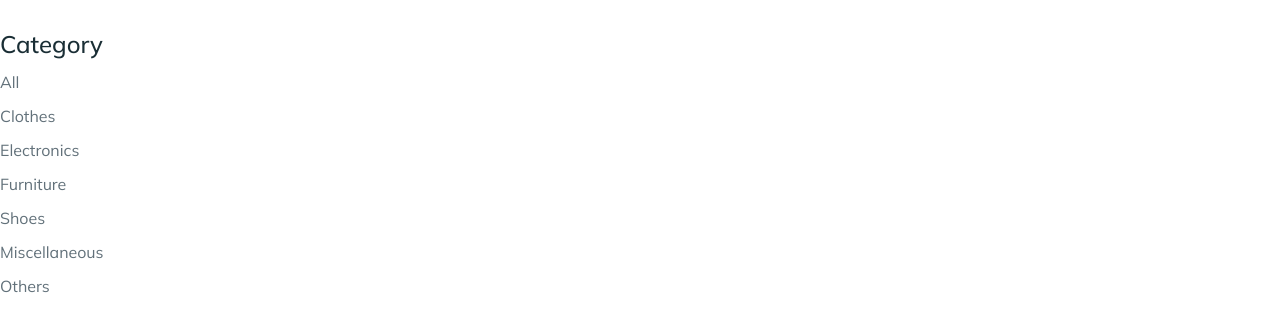
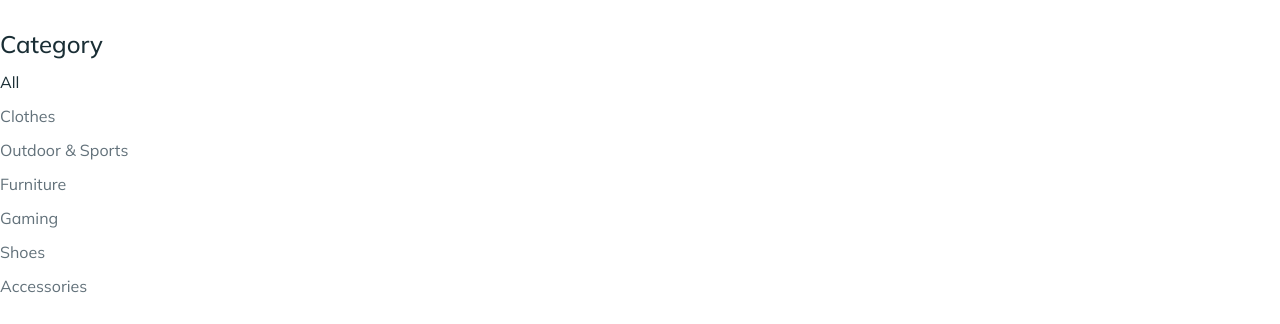
Before and after one commit to andrijaweb/ecommerce-app, a React (Vite) app: page /store in a window 1280 px wide. Shown: the part 628-952 px from the top of the page. Built offline with nearby package versions, Linux system fonts and the light colour scheme; no server answers; the database is empty.

Commit message:
Implemented reusable filters structure, no api side yet

```diff
--- /dev/null
+++ b/src/components/Filter.tsx
@@ -0,0 +1,42 @@
+import { useSearchParams } from "react-router-dom";
+
+type Option = {
+  value: string;
+  label: string;
+};
+
+type FilterProps = {
+  filterField: string;
+  options: Option[];
+};
+
+const Filter = ({ filterField, options }: FilterProps) => {
+  const [searchParams, setSearchParams] = useSearchParams();
+  const curFilter = searchParams.get(filterField) || options?.at(0)?.value;
+
+  function handleClick(value: string) {
+    searchParams.set(filterField, value);
+    if (searchParams.get("page")) searchParams.set("page", (1).toString());
+
+    setSearchParams(searchParams);
+  }
+
+  return (
+    <div className="flex flex-col gap-2.5 items-start">
+      {options.map((option) => (
+        <button
+          className={`category-button hover:text-darkSlate ${
+            option.value === curFilter ? "text-darkSlate font-bold" : ""
+          }"`}
+          key={option.value}
+          onClick={() => handleClick(option.value)}
+          disabled={option.value === curFilter}
+        >
+          {option.label}
+        </button>
+      ))}
+    </div>
+  );
+};
+
+export default Filter;
--- a/src/pages/StorePage.tsx
+++ b/src/pages/StorePage.tsx
@@ -1,4 +1,5 @@
 import CtaSection from "../components/CtaSection";
+import Filter from "../components/Filter";
 import Spinner from "../components/Spinner";
 import Product from "../features/products/Product";
 import Products from "../features/products/Products";
@@ -43,26 +44,18 @@ const StorePage = () => {
 
             <div>
               <h3 className="heading-tertiary mb-2.5">Category</h3>
-              <ul className="flex flex-col gap-2.5 items-start">
-                {[
-                  "all",
-                  "clothes",
-                  "electronics",
-                  "furniture",
-                  "shoes",
-                  "miscellaneous",
-                  "others",
-                ].map((category) => (
-                  <li key={category}>
-                    <button
-                      className="category-button hover:text-darkSlate"
-                      value={category}
-                    >
-                      {category.charAt(0).toUpperCase() + category.slice(1)}
-                    </button>
-                  </li>
-                ))}
-              </ul>
+              <Filter
+                filterField="category"
+                options={[
+                  { value: "all", label: "All" },
+                  { value: "clothes", label: "Clothes" },
+                  { value: "outdoor-and-sports", label: "Outdoor & Sports" },
+                  { value: "furniture", label: "Furniture" },
+                  { value: "gaming", label: "Gaming" },
+                  { value: "shoes", label: "Shoes" },
+                  { value: "accessories", label: "Accessories" },
+                ]}
+              />
             </div>
 
             <div>
```
